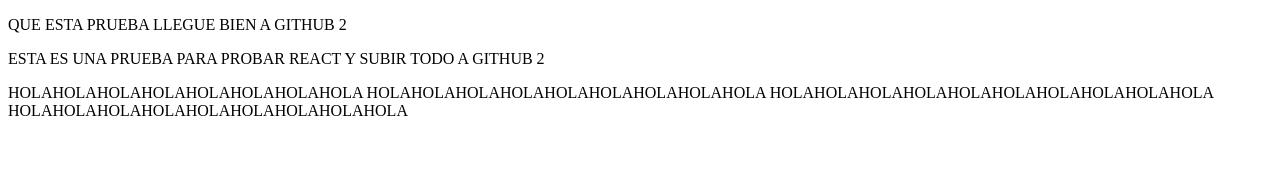
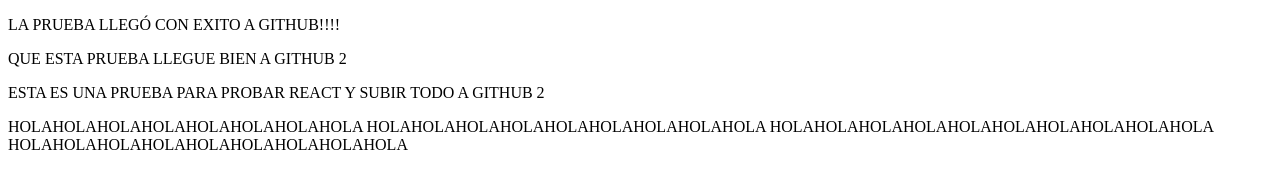
Before and after one commit to Funketo/nuevaPrueba, a plain HTML site: page index.html in a window 1280 px wide. Drawn offline with Linux system fonts and the light colour scheme.

Commit message:
Cambios agregamos exito

```diff
--- a/index.html
+++ b/index.html
@@ -7,6 +7,9 @@
     <title>Nueva Prueba para Github 2</title>
 </head>
 <body>
+    <p>
+        LA PRUEBA LLEGÓ CON EXITO A GITHUB!!!!
+    </p>
     <P>QUE ESTA PRUEBA LLEGUE BIEN A GITHUB 2</P>
     <p>ESTA ES UNA PRUEBA PARA PROBAR REACT Y SUBIR TODO
         A GITHUB 2
```
